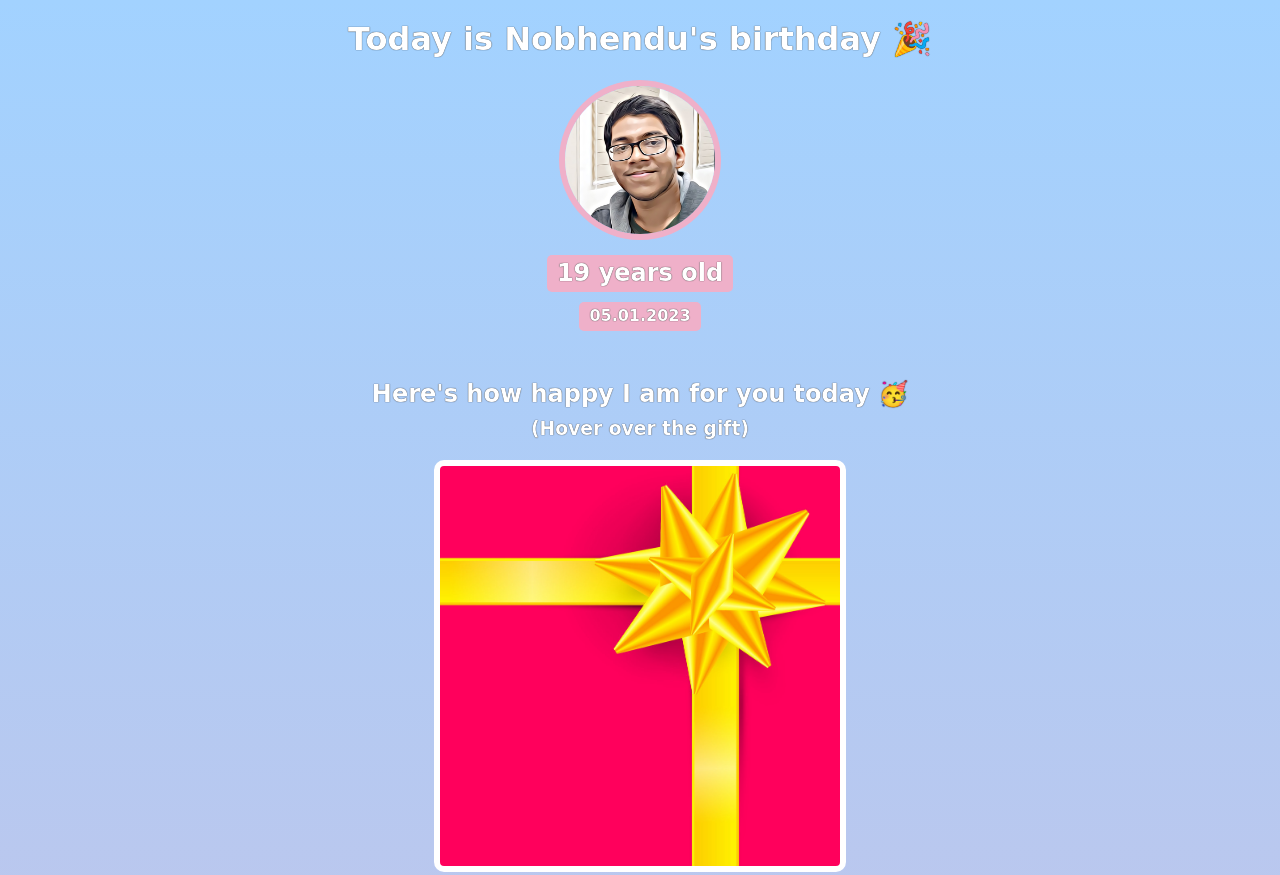
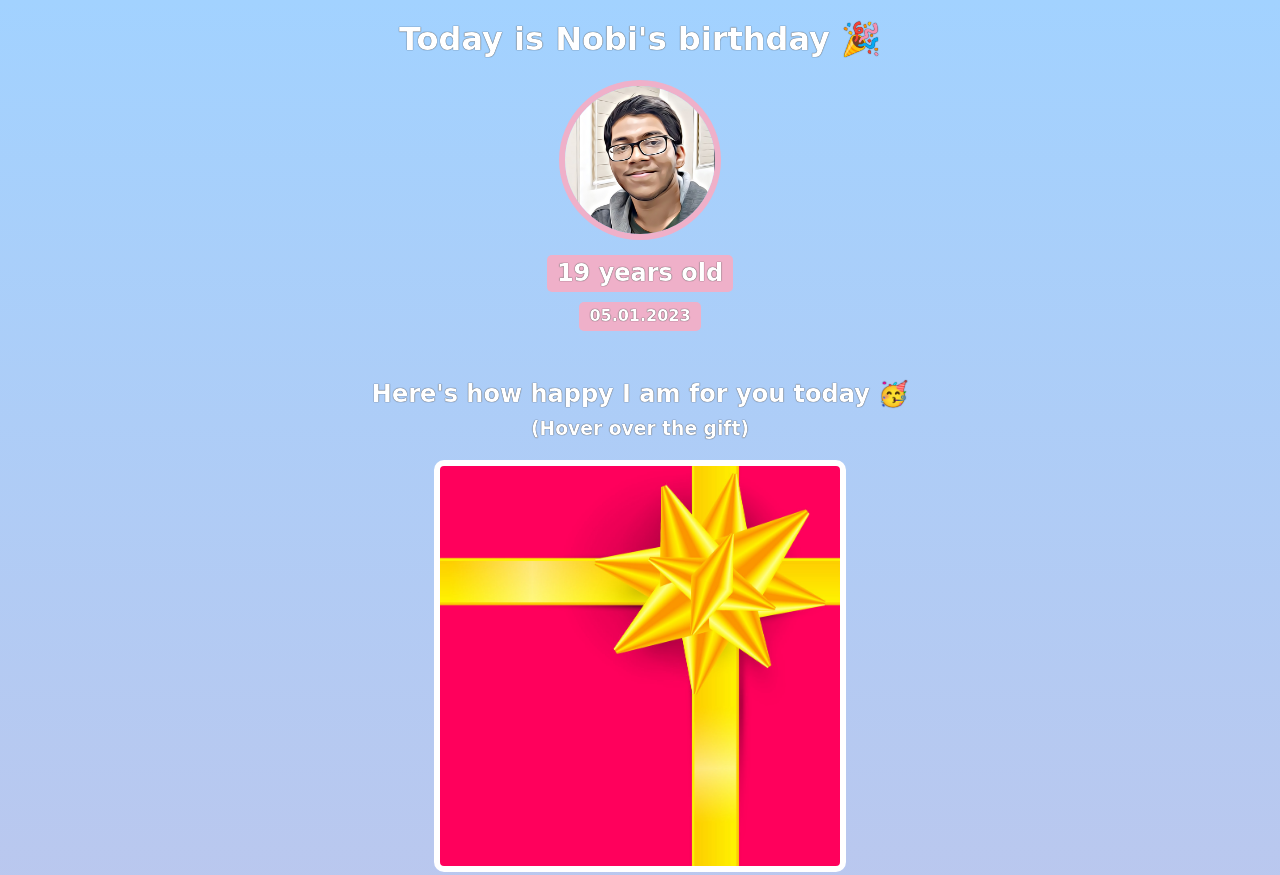
Before and after one commit to Nobhendu/birthday-gift-site, a plain HTML site: page index.html in a window 1280 px wide. Shown: the top 875 px of the page. Drawn offline with nearby package versions, Linux system fonts and the light colour scheme; a web font is replaced by a local one.

Commit message:
Update index.html

```diff
--- a/index.html
+++ b/index.html
@@ -7,7 +7,7 @@
     </head>
     <body>
         <div id="header">
-            <h1>Today is Nobhendu's birthday 🎉</h1>
+            <h1>Today is Nobi's birthday 🎉</h1>
             <img id="bff-img" src="images/nobi.jpeg">
             <h2 id="bday-age">19 years old</h2>
             <h4 id="bday-date">05.01.2023</h4>
```
